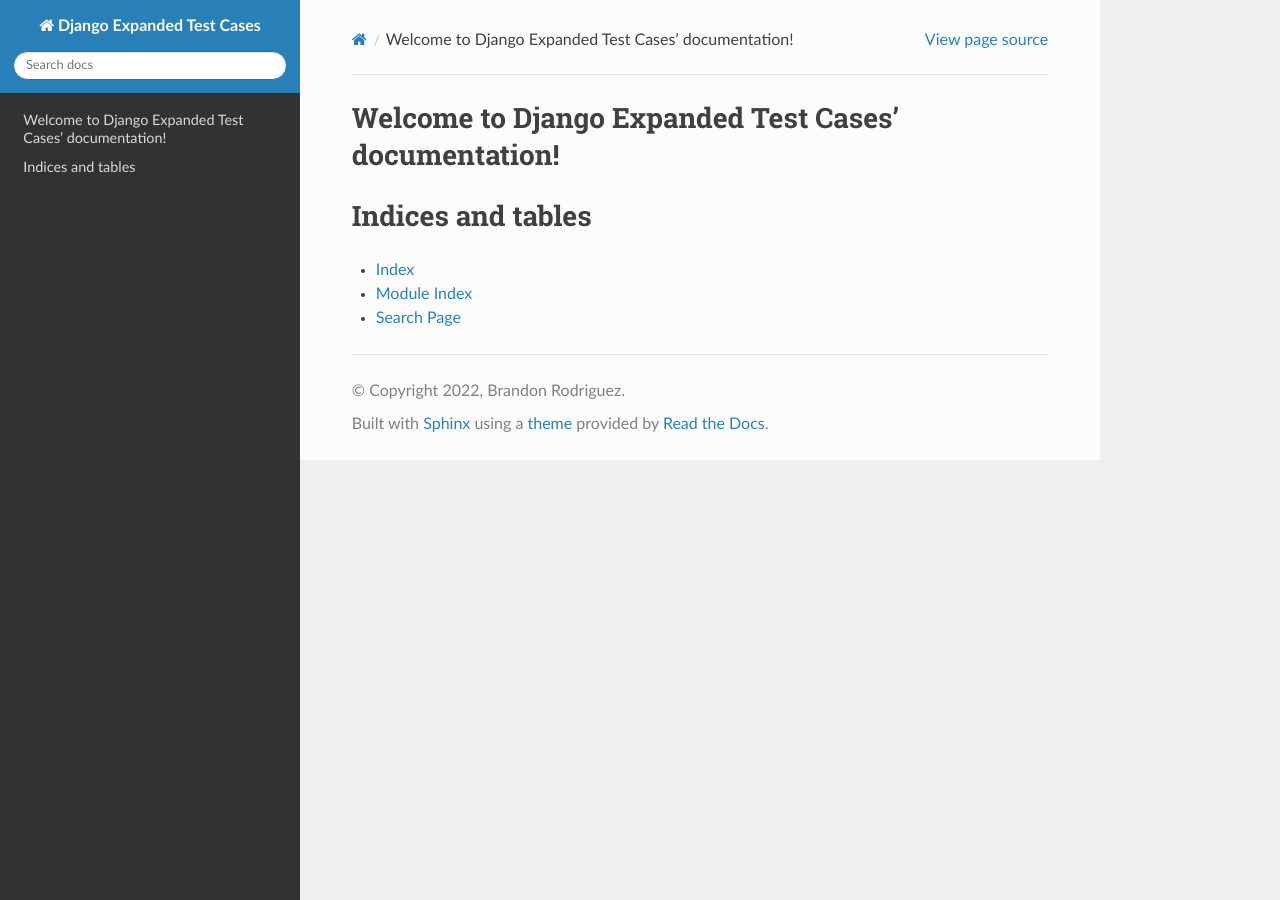
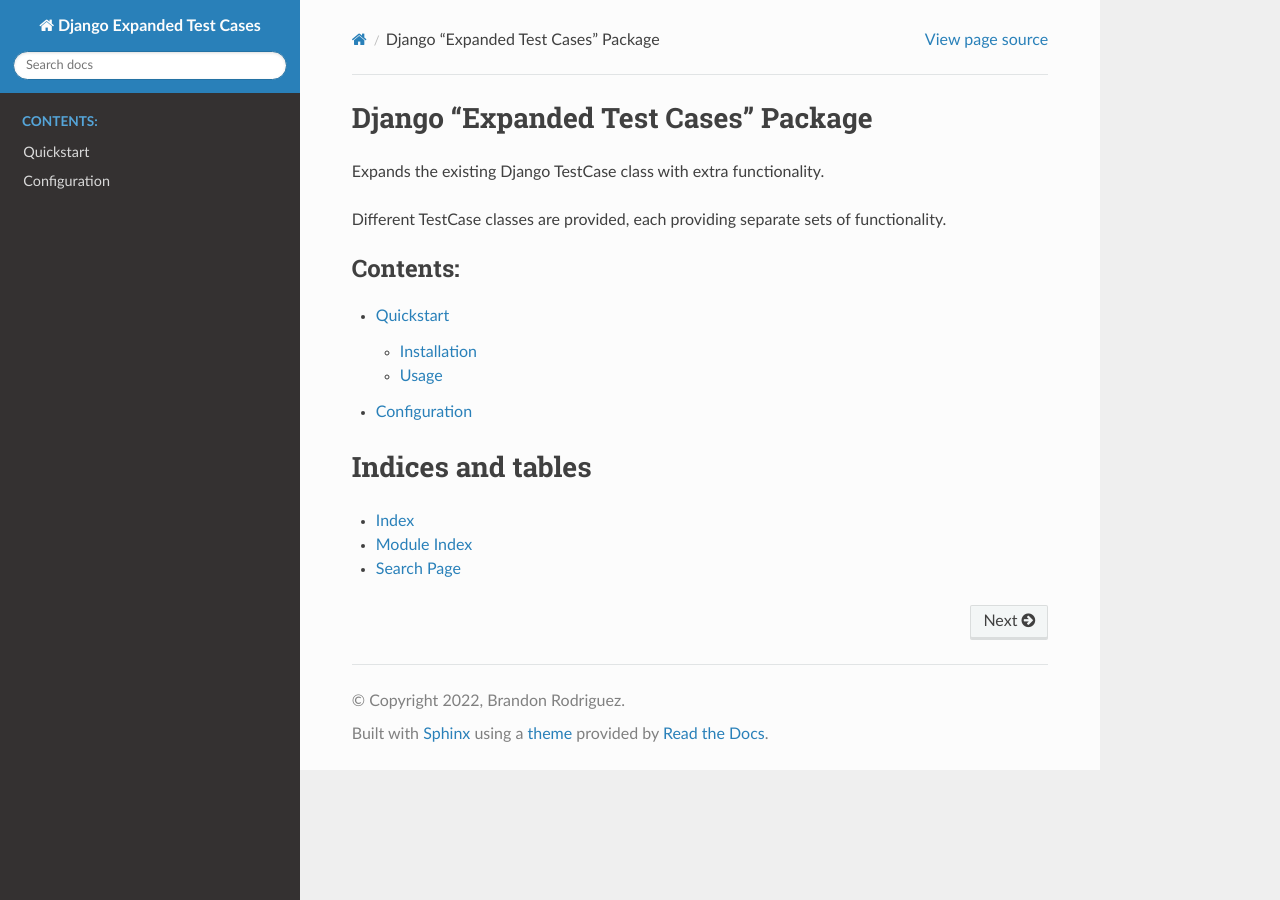
Before and after one commit to brodriguez8774/django-expanded-test-cases, a Sphinx documentation site: the page built from docs/source/index.rst, in a window 1280 px wide. Built offline with Sphinx 7.4.7 and the Read the Docs theme 2.0.0, drawn with Linux system fonts in a browser that asks for light colours.

Commit message:
Add some rst docs files so read-the-docs will have actual content to render

```diff
--- a/docs/source/index.rst
+++ b/docs/source/index.rst
@@ -3,13 +3,19 @@
    You can adapt this file completely to your liking, but it should at least
    contain the root `toctree` directive.
 
-Welcome to Django Expanded Test Cases' documentation!
-=====================================================
+Django "Expanded Test Cases" Package
+====================================
+
+Expands the existing Django TestCase class with extra functionality.
+
+Different TestCase classes are provided, each providing separate sets of functionality.
 
 .. toctree::
    :maxdepth: 2
    :caption: Contents:
 
+   quickstart
+   configuration
 
 
 Indices and tables
```
Also changed, not shown: docs/source/configuration.rst (added, +7 -0 lines), docs/source/quickstart.rst (added, +19 -0 lines).
